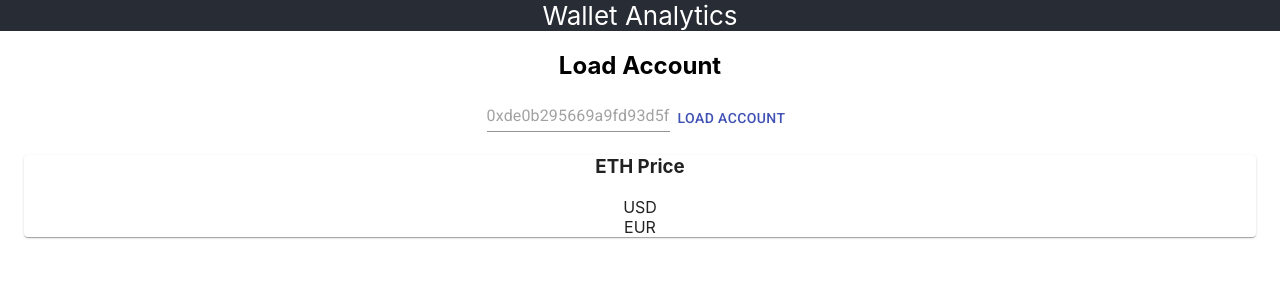
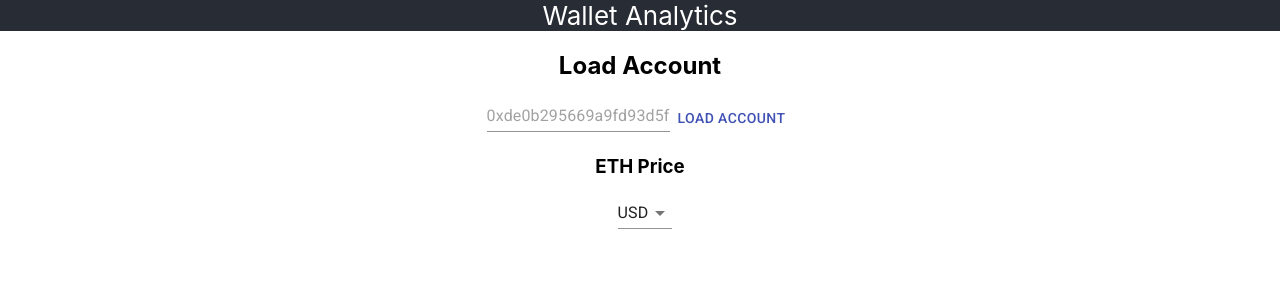
Before and after one commit to lautarodragan/securitize-challenge, a React (Create React App) app in the folder web/: page / in a window 1280 px wide. Shown: the top 300 px of the page. Built offline with nearby package versions, Linux system fonts and the light colour scheme; no server answers.

Commit message:
ui improvement: fiat currency selector

```diff
--- a/web/src/App.css
+++ b/web/src/App.css
@@ -27,3 +27,14 @@
   justify-content: center;
   align-items: center;
 }
+
+.eth-price {
+  display: flex;
+  justify-content: center;
+  align-items: center;
+}
+
+
+.eth-price>span {
+  margin-right: 10px;
+}
--- a/web/src/App.jsx
+++ b/web/src/App.jsx
@@ -1,4 +1,4 @@
-import { Button, TextField, Paper, Container } from '@material-ui/core'
+import { Button, TextField, Paper, Container, Select, MenuItem } from '@material-ui/core'
 import DoneRoundedIcon from '@material-ui/icons/DoneRounded'
 import ReportProblemRoundedIcon from '@material-ui/icons/ReportProblemRounded'
 import React, { useState, useEffect } from 'react'
@@ -11,6 +11,7 @@ export function App() {
   const [rateEur, setRateEur] = useState('?')
   const [addressIsOld, setAddressIsOld] = useState(null)
   const [addressBalance, setAddressBalance] = useState(null)
+  const [fiatCurrency, setFiatCurrency] = useState('usd')
 
   const onGetRates = () => {
     fetch(`http://localhost:8000/rates/usd-eth`).then(_ => _.json()).then(setRateUsd)
@@ -35,11 +36,16 @@ export function App() {
         <Container>
           { !address && <SignIn onSignIn={setAddress} /> }
           { addressBalance && addressIsOld && <AccountInfo isOld={addressIsOld.isOld} balance={addressBalance.balance} /> }
-          <Paper>
+          <section>
             <h3>ETH Price</h3>
-            <div>{rateUsd.exchangeRate} USD</div>
-            <div>{rateEur.exchangeRate} EUR</div>
-          </Paper>
+            <div className="eth-price">
+              <span>{fiatCurrency === 'usd' ? rateUsd.exchangeRate : rateEur.exchangeRate}</span>
+              <Select onChange={(event) => setFiatCurrency(event.target.value)} value={fiatCurrency}>
+                <MenuItem value='usd'>USD</MenuItem>
+                <MenuItem value='eur'>EUR</MenuItem>
+              </Select>
+            </div>
+          </section>
         </Container>
       </main>
     </div>
```
